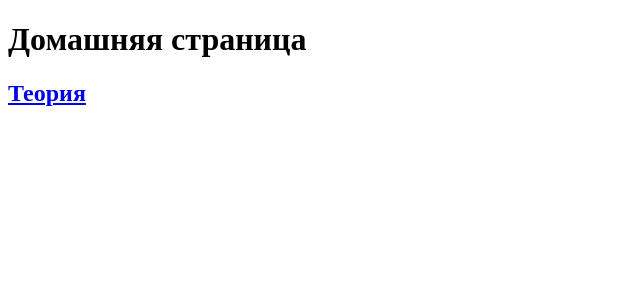
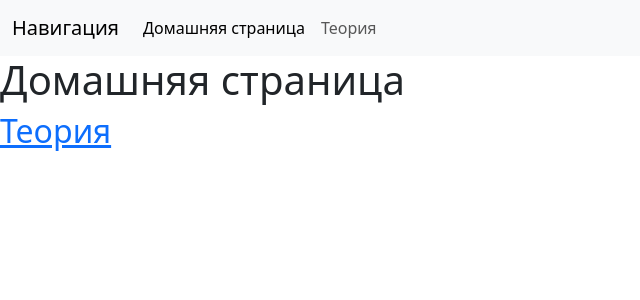
Before and after one commit to mark0g111/Math_theory, a Django app: page / in a window 1280 px wide. Shown: the top 300 px of the page, without its empty margins (0-640 px from the left). Run offline with Django 4.2, Linux system fonts and the light colour scheme.

Commit message:
bav bars

```diff
--- a/theory/templates/theory/base.html
+++ b/theory/templates/theory/base.html
@@ -3,9 +3,31 @@
   <head>
     <meta charset="utf-8">
     <meta name="viewport" content="width=device-width, initial-scale=1">
+
+        <nav class="navbar navbar-expand-lg bg-body-tertiary">
+      <div class="container-fluid">
+        <a class="navbar-brand" href="#">Навигация</a>
+        <button class="navbar-toggler" type="button" data-bs-toggle="collapse" data-bs-target="#navbarSupportedContent" aria-controls="navbarSupportedContent" aria-expanded="false" aria-label="Toggle navigation">
+          <span class="navbar-toggler-icon"></span>
+        </button>
+        <div class="collapse navbar-collapse" id="navbarSupportedContent">
+          <ul class="navbar-nav me-auto mb-2 mb-lg-0">
+            <li class="nav-item">
+              <a class="nav-link active" aria-current="page" href="{% url 'home' %}">Домашняя страница</a>
+            </li>
+            <li class="nav-item">
+              <a class="nav-link" href="{% url 'theory:theory' %}">Теория</a>
+            </li>
+          </ul>
+        </div>
+      </div>
+    </nav>
+
     <title>Math Theory</title>
+    <link href="https://cdn.jsdelivr.net/npm/bootstrap@5.3.0/dist/css/bootstrap.min.css" rel="stylesheet" integrity="sha384-9ndCyUaIbzAi2FUVXJi0CjmCapSmO7SnpJef0486qhLnuZ2cdeRhO02iuK6FUUVM" crossorigin="anonymous">
   </head>
   <body>
-  {% block content %}{% endblock %}
+    {% block content %}{% endblock %}
+    <script src="https://cdn.jsdelivr.net/npm/bootstrap@5.3.0/dist/js/bootstrap.bundle.min.js" integrity="sha384-geWF76RCwLtnZ8qwWowPQNguL3RmwHVBC9FhGdlKrxdiJJigb/j/68SIy3Te4Bkz" crossorigin="anonymous"></script>
   </body>
 </html>
```
